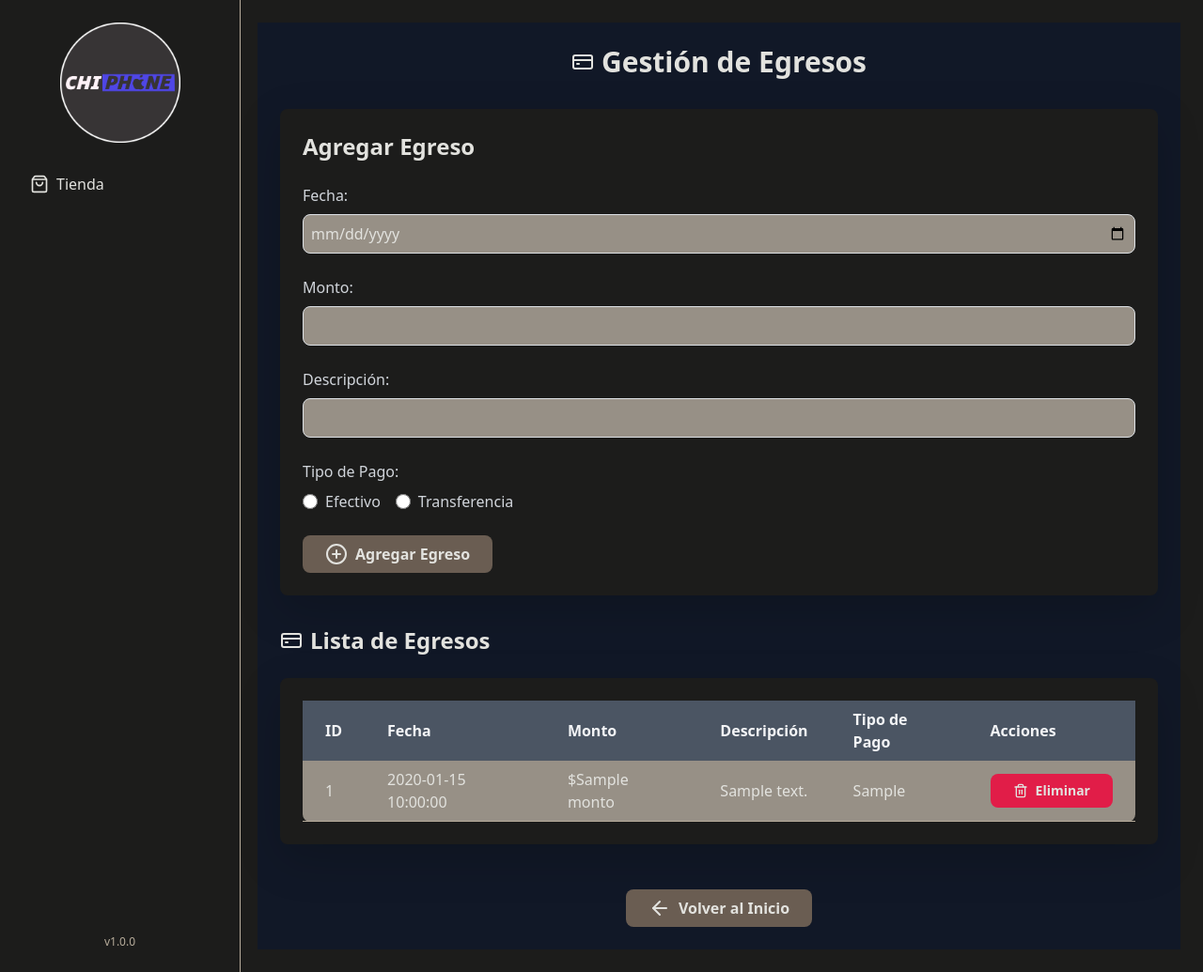
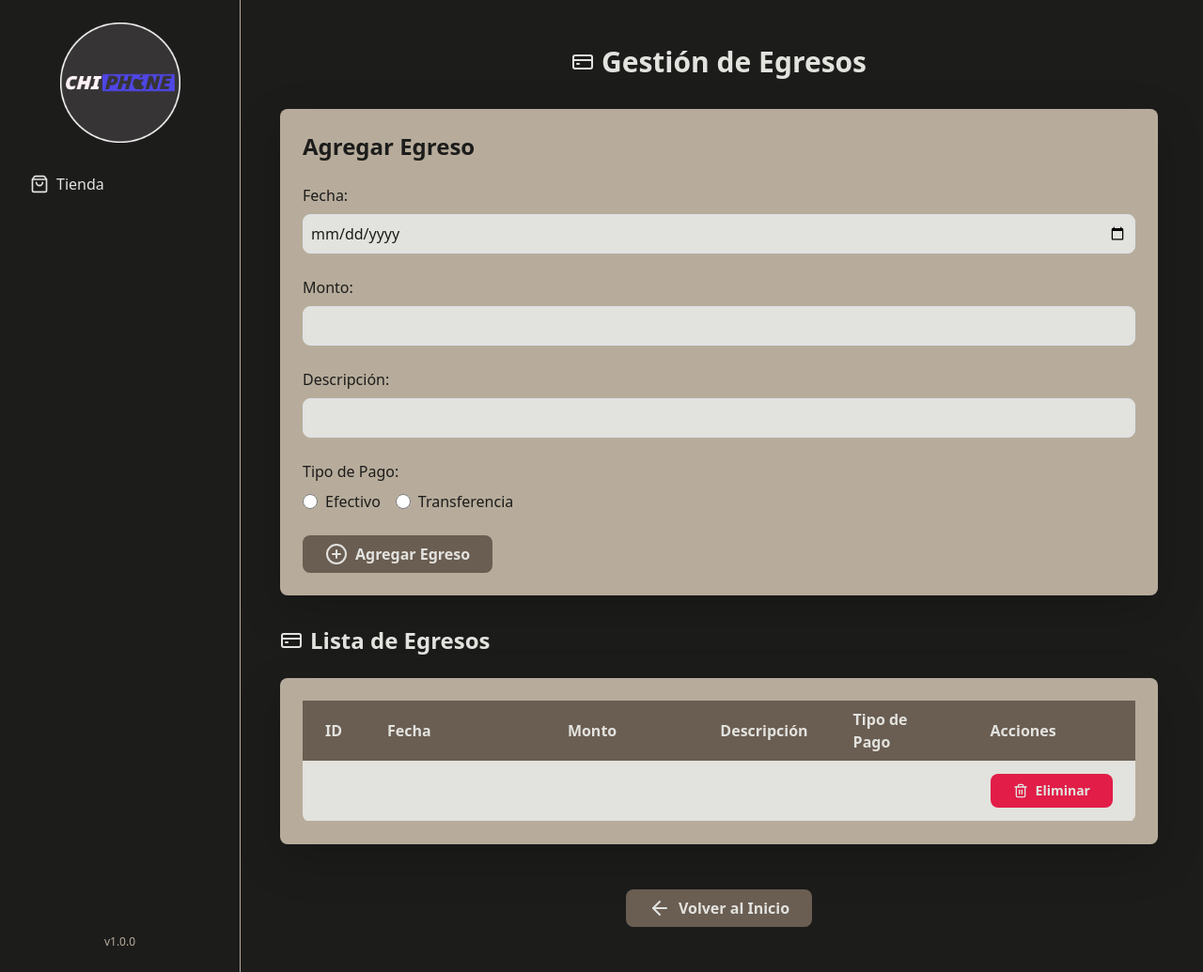
Before and after one commit to NahunMenem/CHIPONE-RAILWAY, a Flask app: page /egresos in a window 1280 px wide. Shown: the whole page at 94% size. Run offline with Flask 2, Linux system fonts and the light colour scheme; a database or web service that is not in the repository returns one stand-in record (values such as "Sample title"); some libraries are stand-ins or nearby versions.

Commit message:
Update egresos.html

```diff
--- a/templates/egresos.html
+++ b/templates/egresos.html
@@ -1,56 +1,62 @@
 {% extends "base.html" %}
 
 {% block content %}
-<div class="p-6 bg-gray-900 text-stucco min-h-screen">
+<div class="p-6 bg-onyx text-stucco min-h-screen">
     <h1 class="text-3xl font-bold text-center mb-8 flex items-center justify-center gap-2">
         <i data-lucide="credit-card"></i>
         Gestión de Egresos
     </h1>
 
-    <div class="bg-onyx p-6 rounded-lg shadow-lg mb-8">
+    <!-- Formulario de Agregar Egreso -->
+    <div class="bg-greige text-onyx p-6 rounded-lg shadow-lg mb-8">
         <h2 class="text-2xl font-semibold mb-4">Agregar Egreso</h2>
         <form method="POST">
             <div class="mb-4">
-                <label for="fecha" class="block text-gray-300 mb-2">Fecha:</label>
-                <input type="date" id="fecha" name="fecha" class="w-full p-2 bg-ash border border-greige rounded-lg text-stucco focus:outline-none focus:border-indigo-500" required>
+                <label for="fecha" class="block text-onyx mb-2">Fecha:</label>
+                <input type="date" id="fecha" name="fecha"
+                       class="w-full p-2 bg-stucco border border-greige rounded-lg text-onyx focus:outline-none focus:ring-2 focus:ring-walnut" required>
             </div>
             <div class="mb-4">
-                <label for="monto" class="block text-gray-300 mb-2">Monto:</label>
-                <input type="number" step="0.01" id="monto" name="monto" class="w-full p-2 bg-ash border border-greige rounded-lg text-stucco focus:outline-none focus:border-indigo-500" required>
+                <label for="monto" class="block text-onyx mb-2">Monto:</label>
+                <input type="number" step="0.01" id="monto" name="monto"
+                       class="w-full p-2 bg-stucco border border-greige rounded-lg text-onyx focus:outline-none focus:ring-2 focus:ring-walnut" required>
             </div>
             <div class="mb-4">
-                <label for="descripcion" class="block text-gray-300 mb-2">Descripción:</label>
-                <input type="text" id="descripcion" name="descripcion" class="w-full p-2 bg-ash border border-greige rounded-lg text-stucco focus:outline-none focus:border-indigo-500" required>
+                <label for="descripcion" class="block text-onyx mb-2">Descripción:</label>
+                <input type="text" id="descripcion" name="descripcion"
+                       class="w-full p-2 bg-stucco border border-greige rounded-lg text-onyx focus:outline-none focus:ring-2 focus:ring-walnut" required>
             </div>
             <div class="mb-4">
-                <label class="block text-gray-300 mb-2">Tipo de Pago:</label>
+                <label class="block text-onyx mb-2">Tipo de Pago:</label>
                 <div class="flex space-x-4">
                     <label class="flex items-center">
-                        <input type="radio" name="tipo_pago" value="Efectivo" class="form-radio h-4 w-4 text-indigo-500" required>
-                        <span class="ml-2 text-gray-300">Efectivo</span>
+                        <input type="radio" name="tipo_pago" value="Efectivo" class="form-radio h-4 w-4 text-walnut" required>
+                        <span class="ml-2 text-onyx">Efectivo</span>
                     </label>
                     <label class="flex items-center">
-                        <input type="radio" name="tipo_pago" value="Transferencia" class="form-radio h-4 w-4 text-indigo-500">
-                        <span class="ml-2 text-gray-300">Transferencia</span>
+                        <input type="radio" name="tipo_pago" value="Transferencia" class="form-radio h-4 w-4 text-walnut">
+                        <span class="ml-2 text-onyx">Transferencia</span>
                     </label>
                 </div>
             </div>
-            <button type="submit" name="agregar" class="inline-flex items-center gap-2 px-6 py-2 bg-walnut hover:bg-greige text-stucco font-semibold rounded-lg transition duration-300">
+            <button type="submit" name="agregar"
+                    class="inline-flex items-center gap-2 px-6 py-2 bg-walnut hover:bg-greige text-stucco font-semibold rounded-lg transition duration-300">
                 <i data-lucide="plus-circle"></i> Agregar Egreso
             </button>
         </form>
     </div>
 
+    <!-- Lista de Egresos -->
     <div class="mb-12">
         <h2 class="text-2xl font-bold text-stucco mb-4 flex items-center gap-2">
             <i data-lucide="credit-card" class="w-6 h-6"></i> Lista de Egresos
         </h2>
 
         <!-- Vista Desktop -->
-        <div class="hidden md:block bg-onyx p-6 rounded-lg shadow-lg overflow-x-auto">
-            <table class="min-w-full bg-ash rounded-lg">
+        <div class="hidden md:block bg-greige p-6 rounded-lg shadow-lg overflow-x-auto">
+            <table class="min-w-full bg-stucco rounded-lg">
                 <thead>
-                    <tr class="bg-gray-600 text-gray-100">
+                    <tr class="bg-walnut text-stucco">
                         <th class="px-4 py-2 text-left">ID</th>
                         <th class="px-4 py-2 text-left">Fecha</th>
                         <th class="px-4 py-2 text-left">Monto</th>
@@ -61,7 +67,7 @@
                 </thead>
                 <tbody>
                     {% for egreso in egresos %}
-                    <tr class="border-b border-greige hover:bg-gray-650 transition duration-200">
+                    <tr class="border-b border-greige hover:bg-ash transition duration-200">
                         <td class="px-4 py-2">{{ egreso.id }}</td>
                         <td class="px-4 py-2">{{ egreso.fecha }}</td>
                         <td class="px-4 py-2">${{ egreso.monto }}</td>
@@ -70,7 +76,8 @@
                         <td class="px-4 py-2">
                             <form method="POST" class="inline">
                                 <input type="hidden" name="egreso_id" value="{{ egreso.id }}">
-                                <button type="submit" name="eliminar" class="inline-flex items-center gap-2 px-4 py-2 bg-rose-600 hover:bg-rose-500 text-stucco font-semibold rounded-lg text-sm transition duration-300">
+                                <button type="submit" name="eliminar"
+                                        class="inline-flex items-center gap-2 px-4 py-2 bg-rose-600 hover:bg-rose-500 text-stucco font-semibold rounded-lg text-sm transition duration-300">
                                     <i data-lucide="trash-2" class="w-4 h-4"></i> Eliminar
                                 </button>
                             </form>
@@ -84,7 +91,7 @@
         <!-- Vista Mobile -->
         <div class="block md:hidden space-y-4">
             {% for egreso in egresos %}
-            <div class="bg-ash rounded-lg p-4 text-stucco shadow-md">
+            <div class="bg-greige rounded-lg p-4 text-onyx shadow-md">
                 <p><strong>ID:</strong> {{ egreso.id }}</p>
                 <p><strong>Fecha:</strong> {{ egreso.fecha }}</p>
                 <p><strong>Monto:</strong> ${{ egreso.monto }}</p>
@@ -93,7 +100,8 @@
                 <div class="mt-3">
                     <form method="POST">
                         <input type="hidden" name="egreso_id" value="{{ egreso.id }}">
-                        <button type="submit" name="eliminar" class="inline-flex items-center gap-2 px-4 py-2 bg-rose-600 hover:bg-rose-500 text-stucco font-semibold rounded-lg text-sm transition duration-300">
+                        <button type="submit" name="eliminar"
+                                class="inline-flex items-center gap-2 px-4 py-2 bg-rose-600 hover:bg-rose-500 text-stucco font-semibold rounded-lg text-sm transition duration-300">
                             <i data-lucide="trash-2" class="w-4 h-4"></i> Eliminar
                         </button>
                     </form>
@@ -103,9 +111,10 @@
         </div>
     </div>
 
-
+    <!-- Botón volver -->
     <div class="mt-8 text-center">
-        <a href="{{ url_for('index') }}" class="inline-flex items-center gap-2 px-6 py-2 bg-walnut hover:bg-greige text-stucco font-semibold rounded-lg transition duration-300">
+        <a href="{{ url_for('index') }}"
+           class="inline-flex items-center gap-2 px-6 py-2 bg-walnut hover:bg-greige text-stucco font-semibold rounded-lg transition duration-300">
             <i data-lucide="arrow-left"></i> Volver al Inicio
         </a>
     </div>
```
